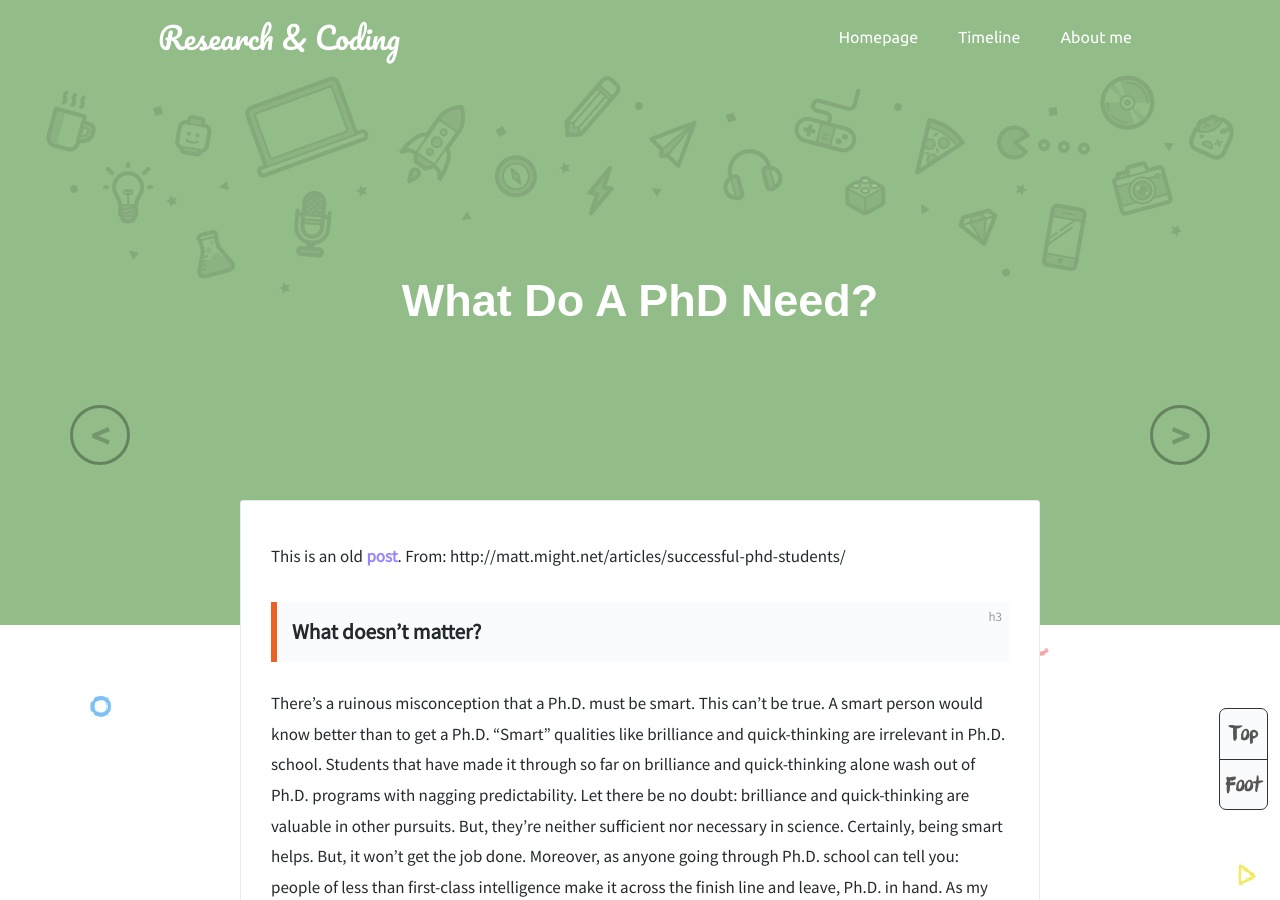
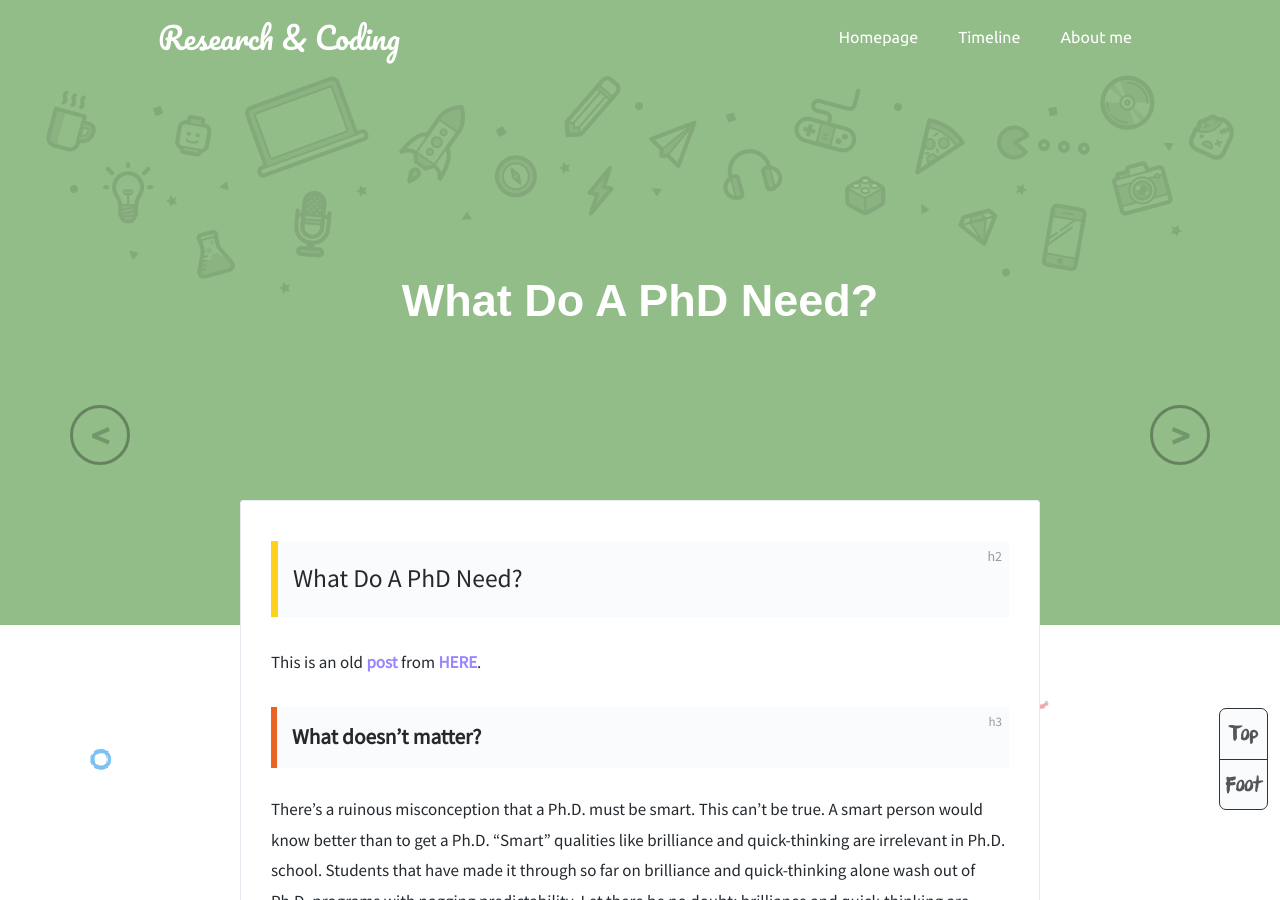
Before and after one commit to SpencerHoGD/cleardusk.github.io, a Jekyll site: the page built from _posts/2018-12-26-what-a-phd-needs.md, in a window 1280 px wide and 900 px high. Built offline with Jekyll 4.4.1, drawn with Linux system fonts in a browser that asks for light colours; comment, search, counter and statistics services are not loaded.

Commit message:
Add one blog

```diff
--- a/_posts/2018-12-26-what-a-phd-needs.md
+++ b/_posts/2018-12-26-what-a-phd-needs.md
@@ -7,8 +7,9 @@ color: rgb(146,188,136)
 cover: '/assets/pics/PhD.jpg'
 ---
 
-This is an old [post](https://www.zybuluo.com/cleardusk/note/765881).
-From: http://matt.might.net/articles/successful-phd-students/
+## What Do A PhD Need?
+
+This is an old [post](https://www.zybuluo.com/cleardusk/note/765881) from [HERE](http://matt.might.net/articles/successful-phd-student).
 
 ### **What doesn't matter?**
 
```
